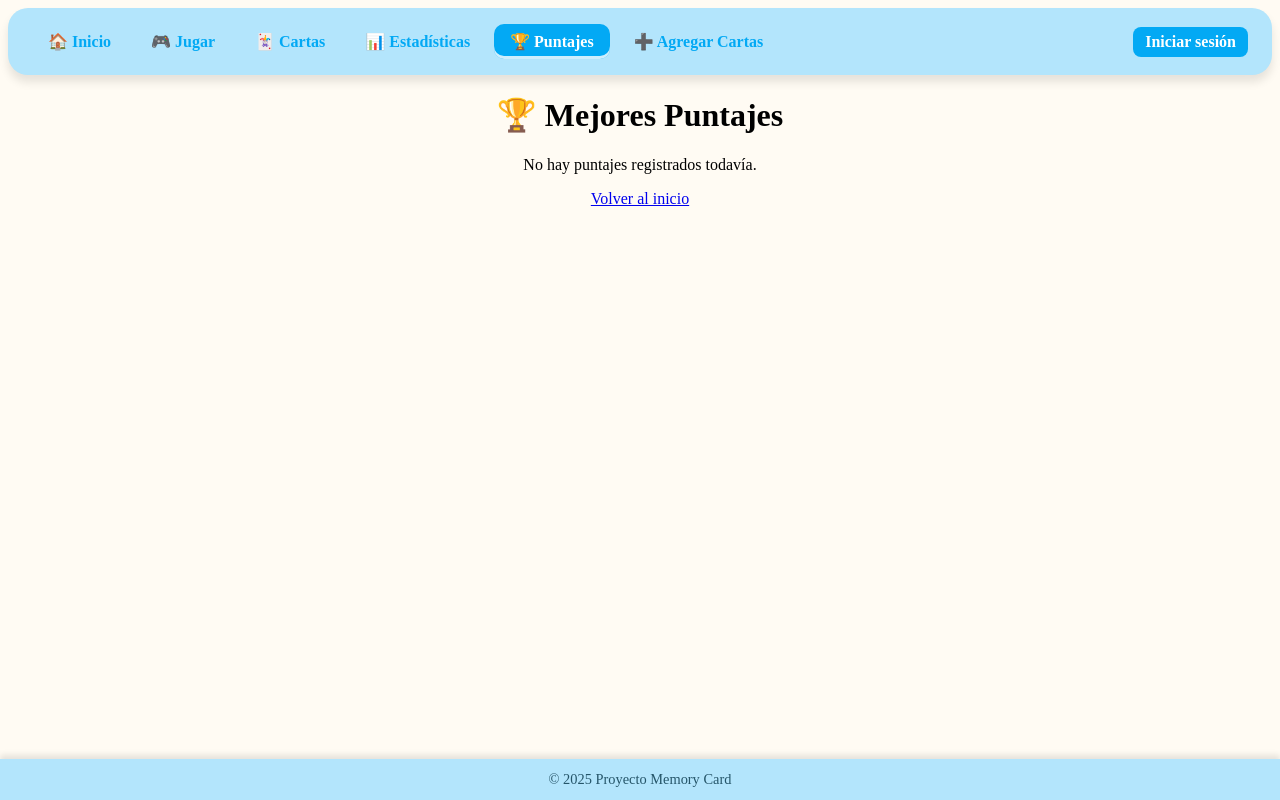
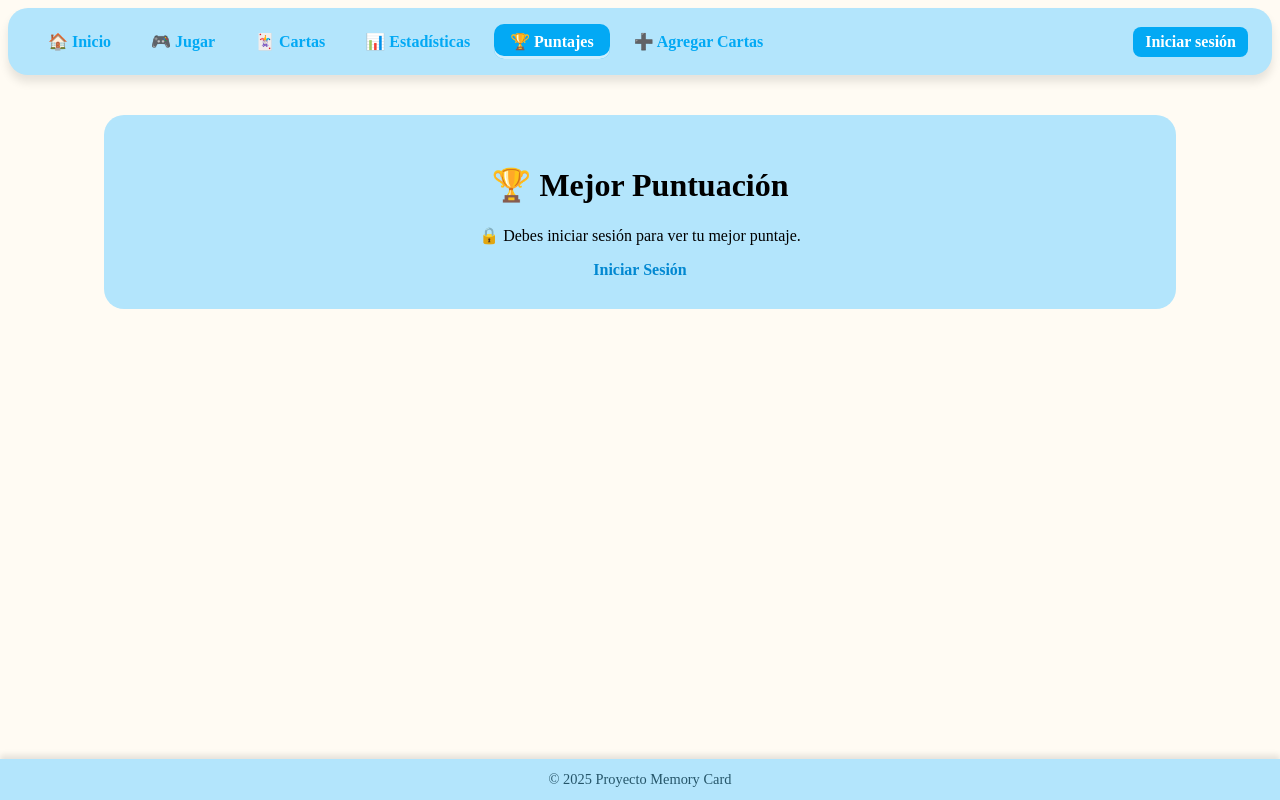
Before and after one commit to lmayor28/Memory-Cards, a Vue app: page /mejor-puntaje in a window 1280 px wide. Built offline with nearby package versions, Linux system fonts and the light colour scheme.

Commit message:
bestScore mejorado y adaptado para  app.vue

```diff
--- a/src/views/BestScoreView.vue
+++ b/src/views/BestScoreView.vue
@@ -1,43 +1,59 @@
 <template>
   <div class="best-score">
-    <h1>🏆 Mejores Puntajes</h1>
+    <h1>🏆 Mejor Puntuación</h1>
 
-    <div v-if="ranking.length > 0">
-      <ol>
-        <li v-for="(jugador, i) in ranking" :key="i">
-          {{ jugador.usuario.nombreusuario }} — {{ jugador.aciertos }} aciertos ({{ jugador.tiempo }}s)
-        </li>
-      </ol>
-    </div>
-    <div v-else>
-      <p>No hay puntajes registrados todavía.</p>
+    <div v-if="!usuarioActual">
+      <p>🔒 Debes iniciar sesión para ver tu mejor puntaje.</p>
+      <router-link to="/iniciar-sesion">Iniciar Sesión</router-link>
     </div>
 
-    <router-link to="/">Volver al inicio</router-link>
+    <div v-else>
+      <p>Jugador: <strong>{{ usuarioActual.nombreUsuario }}</strong></p>
+
+      <div v-if="mejorPartida">
+        <p><strong>Puntuación:</strong> {{ mejorPartida.puntuacion }}</p>
+        <p><strong>Aciertos:</strong> {{ mejorPartida.aciertos }}</p>
+        <p><strong>Tiempo:</strong> {{ mejorPartida.tiempoFinal }} segundos</p>
+        <p><strong>Fecha:</strong> {{ mejorPartida.fechaInicio }}</p>
+      </div>
+      <div v-else>
+        <p>No tienes partidas registradas aún. ¡Juega una partida para ver tu mejor puntaje!</p>
+        <router-link to="/juego">🎮 Jugar ahora</router-link>
+      </div>
+    </div>
   </div>
 </template>
 
 <script>
 export default {
-  name: 'BestScoreView',
-  data() {
-    return {
-      ranking: [],
+  name: "BestScoreView",
+  props: {
+    usuarioActual: {
+      type: Object,
+      default: null
     }
   },
-  created() {
-    const partidas = JSON.parse(localStorage.getItem('partidas') || '[]')
-    this.ranking = partidas.sort((a, b) => a.tiempo - b.tiempo).slice(0, 10)
-  },
+  computed: {
+    mejorPartida() {
+      if (!this.usuarioActual || !this.usuarioActual.partidas?.length) return null
+      return [...this.usuarioActual.partidas].sort((a, b) => b.puntuacion - a.puntuacion)[0]
+    }
+  }
 }
 </script>
 
 <style scoped>
 .best-score {
   text-align: center;
+  margin: 40px auto;
+  background-color: #b3e5fc;
+  padding: 30px;
+  border-radius: 20px;
+  width: 80%;
 }
-ol {
-  text-align: left;
-  display: inline-block;
+a {
+  color: #0288d1;
+  text-decoration: none;
+  font-weight: bold;
 }
 </style>
--- a/src/views/GameView.vue
+++ b/src/views/GameView.vue
@@ -1,7 +1,8 @@
 <template>
-  <div class="game">
+  <div class="juego">
     <h1>🎮 Juego de Memoria</h1>
-    <p>Jugador: {{ usuario.nombreusuario }}</p>
+    <p>🧩 Jugador: <strong>{{ usuarioActual?.nombreUsuario || 'Invitado' }}</strong>
+    </p>
     <p>Tiempo: {{ tiempo }}s | Aciertos: {{ aciertos }}</p>
 
     <!-- Tablero (rocio implementa las cartas) -->
@@ -20,6 +21,12 @@ export default {
     aciertos: {
       type: Number,
       default: 0
+    }
+  },
+  props: {
+    usuarioActual: {
+      type: Object,
+      default: null
     }
   },
   data() {
```
